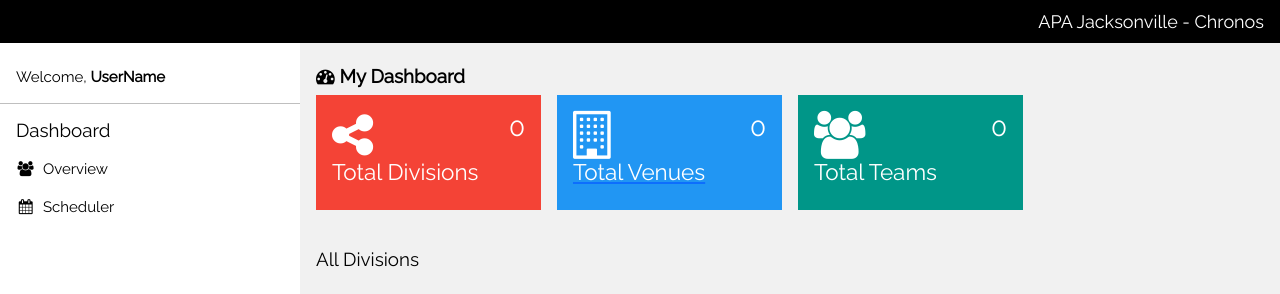
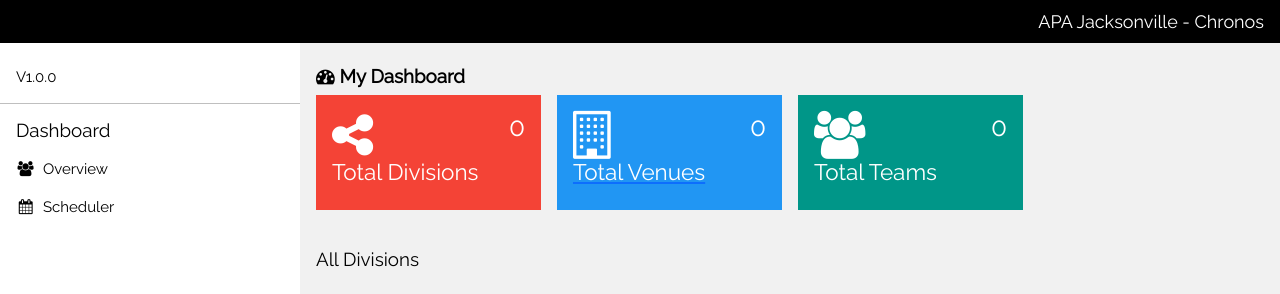
Before and after one commit to dmwm1024/apa_chronos, a Flask app: page / in a window 1280 px wide. Shown: the top 294 px of the page. Run offline with Flask 3, Linux system fonts and the light colour scheme; data that the repository does not hold is empty; some libraries are stand-ins or nearby versions.

Commit message:
Updated version on sidebar.

```diff
--- a/app/templates/theme/sidebar_menu.html
+++ b/app/templates/theme/sidebar_menu.html
@@ -4,7 +4,7 @@
 
     </div>
     <div class="w3-col s8 w3-bar">
-      <span>Welcome, <strong>UserName</strong></span><br>
+      <span>V1.0.0</span><br>
     </div>
   </div>
   <hr>
```
